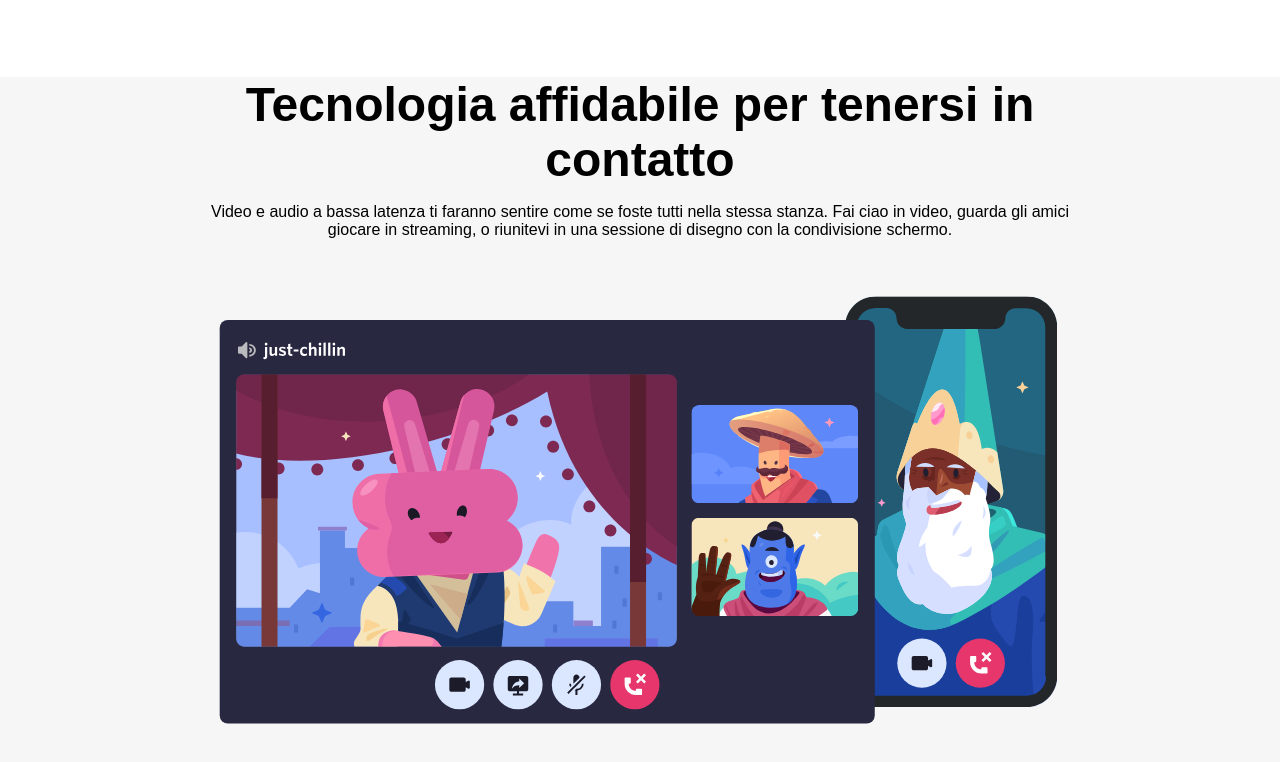
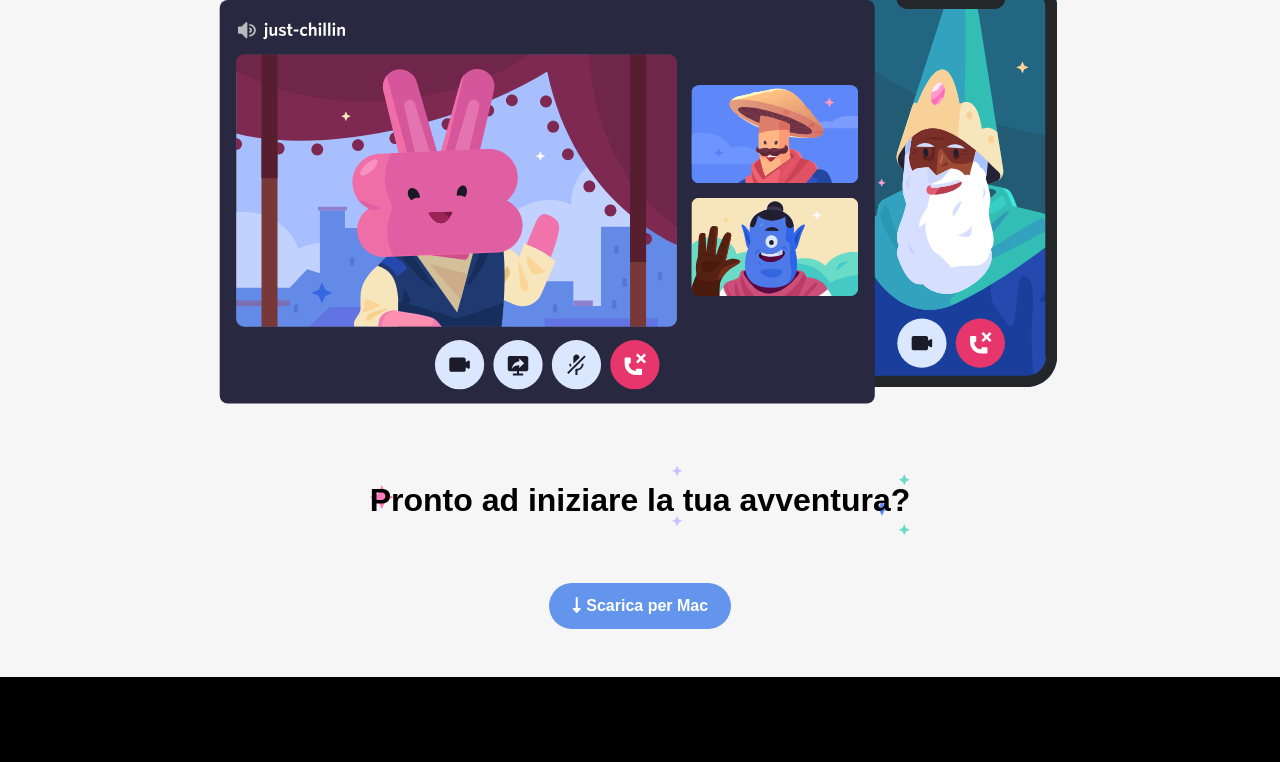
Before and after one commit to Gtp87/htmlcss-discord, a plain HTML site: page index.html in a window 1280 px wide. Shown: the part 2012-2774 px from the top of the page. Drawn offline with Linux system fonts and the light colour scheme.

Commit message:
fix margin

```diff
--- a/css/style.css
+++ b/css/style.css
@@ -147,7 +147,7 @@ main {
 
 .row {
     width: 70%;
-    margin: 5em auto;
+    margin: 0 auto;
     text-align: center;
 
 }
@@ -185,10 +185,15 @@ p {
 
 .star {
     background-image: url(../img/stars.svg);
-    background-size: cover;
-    background-repeat: no-repeat;
+    background-size: contain;
+    background-repeat: repeat;
     display: inline-block;
     margin: 0 auto;
+    padding: 1em 0;
+}
+
+.text-star {
+    font-size: 2em;
 }
 
 #light,
@@ -197,7 +202,8 @@ p {
 }
 
 .bottom-btn {
-    margin: 3em 0;
+    margin-top: 3em;
+    padding-bottom: 3em;
 }
 
 footer{
```
